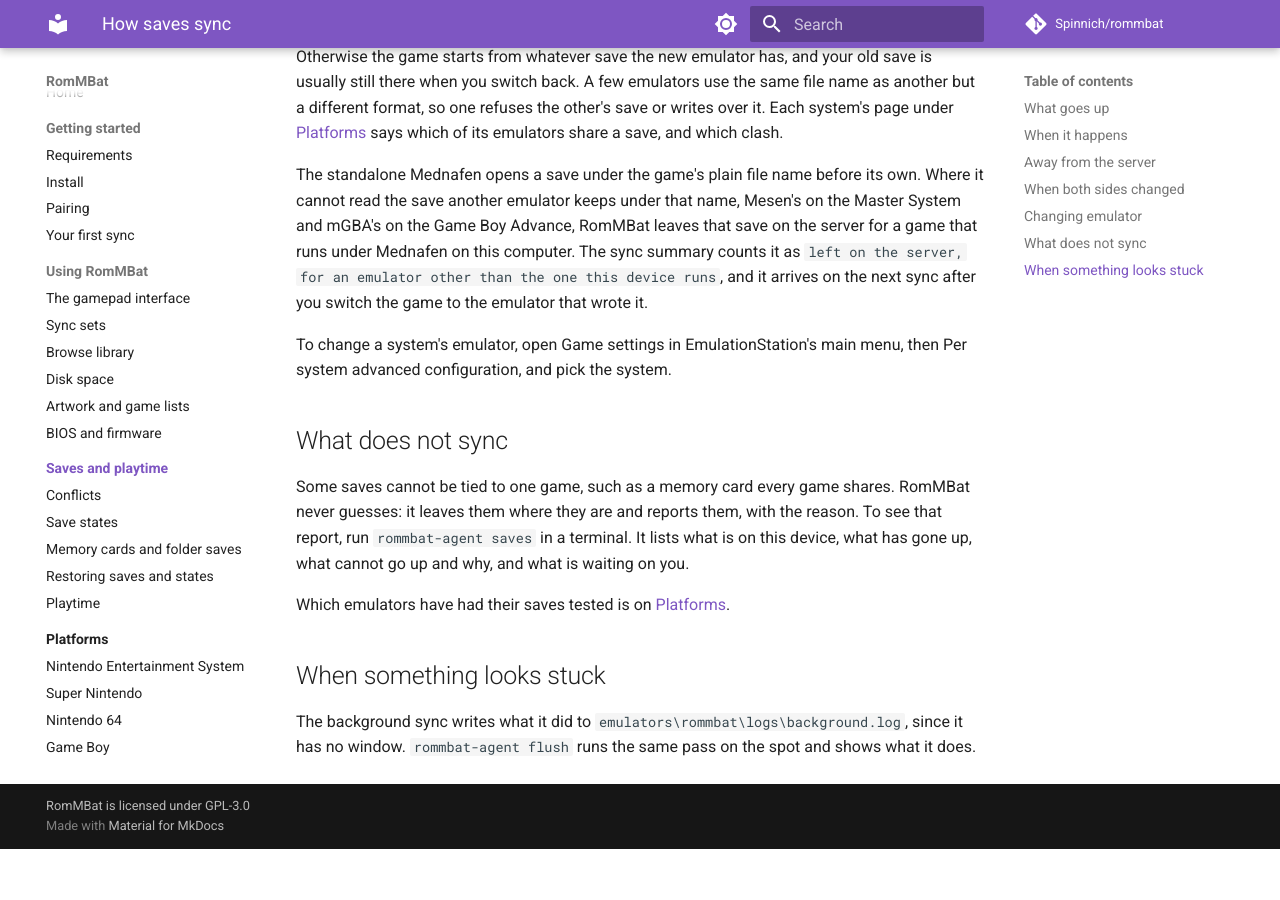
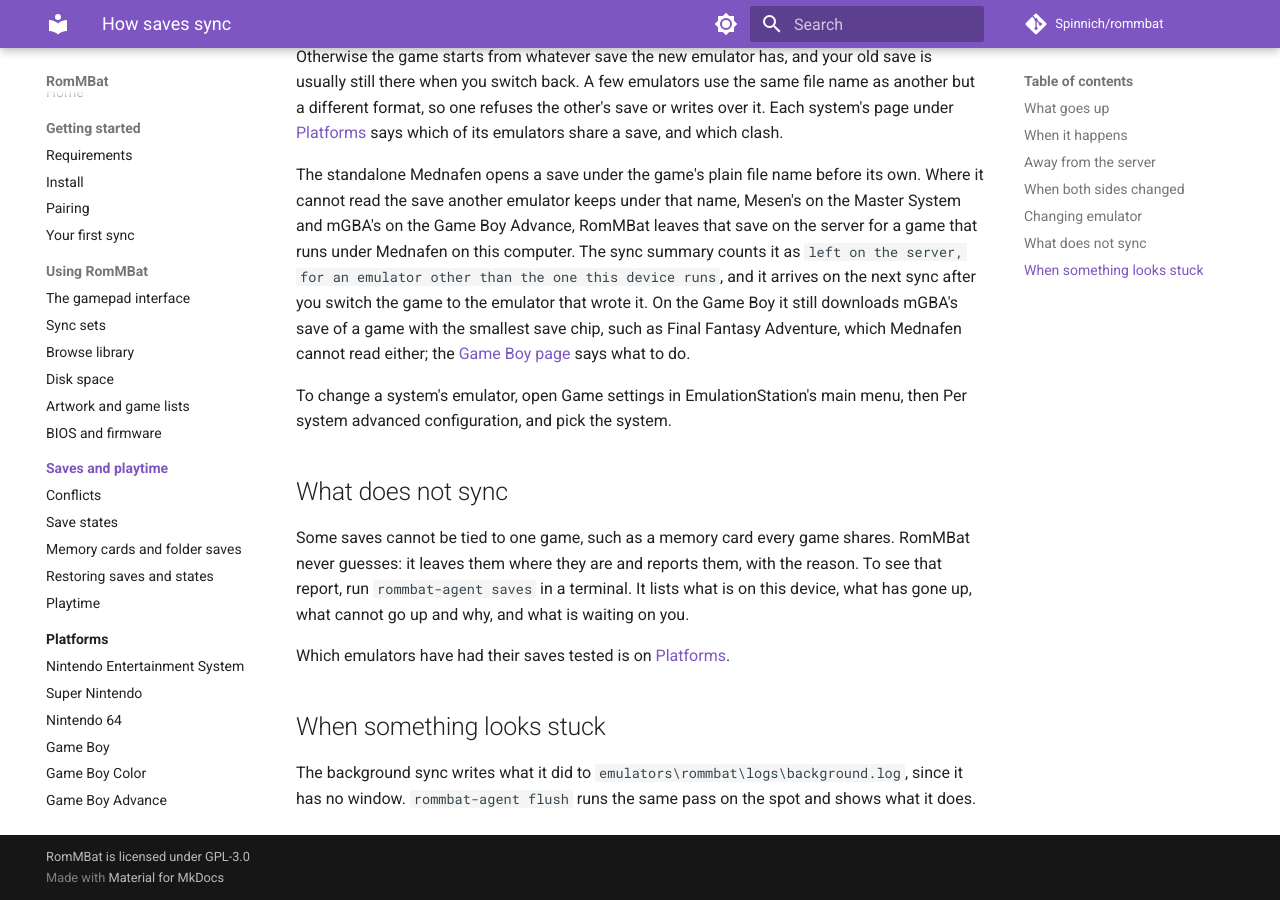
Before and after one commit to Spinnich/rommbat, an MkDocs documentation site: the page built from wiki/saves/index.md, in a window 1280 px wide and 900 px high, scrolled down 1202 px. Built offline with MkDocs 1.6.1 and Material for MkDocs 9.7.7, drawn with Linux system fonts in a browser that asks for light colours; comment, search, counter and statistics services are not loaded; before the commit the page ends 2051 px from its top, so only the background shows below that.

Commit message:
Say the guide's mednafen hold-back misses gb MBC2, and fix three record slips (R1.1-R1.4)
Co-Authored-By: Claude Opus 5.5 <noreply@anthropic.com>

```diff
--- a/wiki/saves/index.md
+++ b/wiki/saves/index.md
@@ -49,7 +49,9 @@ cannot read the save another emulator keeps under that name, Mesen's on the Mast
 mGBA's on the Game Boy Advance, RomMBat leaves that save on the server for a game that runs under
 Mednafen on this computer. The sync summary counts it as `left on the server, for an emulator
 other than the one this device runs`, and it arrives on the next sync after you switch the game to
-the emulator that wrote it.
+the emulator that wrote it. On the Game Boy it still downloads mGBA's save of a game with the
+smallest save chip, such as Final Fantasy Adventure, which Mednafen cannot read either; the
+[Game Boy page](../platforms/gb.md#known-issues) says what to do.
 
 To change a system's emulator, open Game settings in EmulationStation's main menu, then Per
 system advanced configuration, and pick the system.
```
Also changed, not shown: docs/platforms/gb/edge-cases.md (+3 -2 lines), docs/platforms/gb/facts.md (+3 -1 lines), 1 other file.
